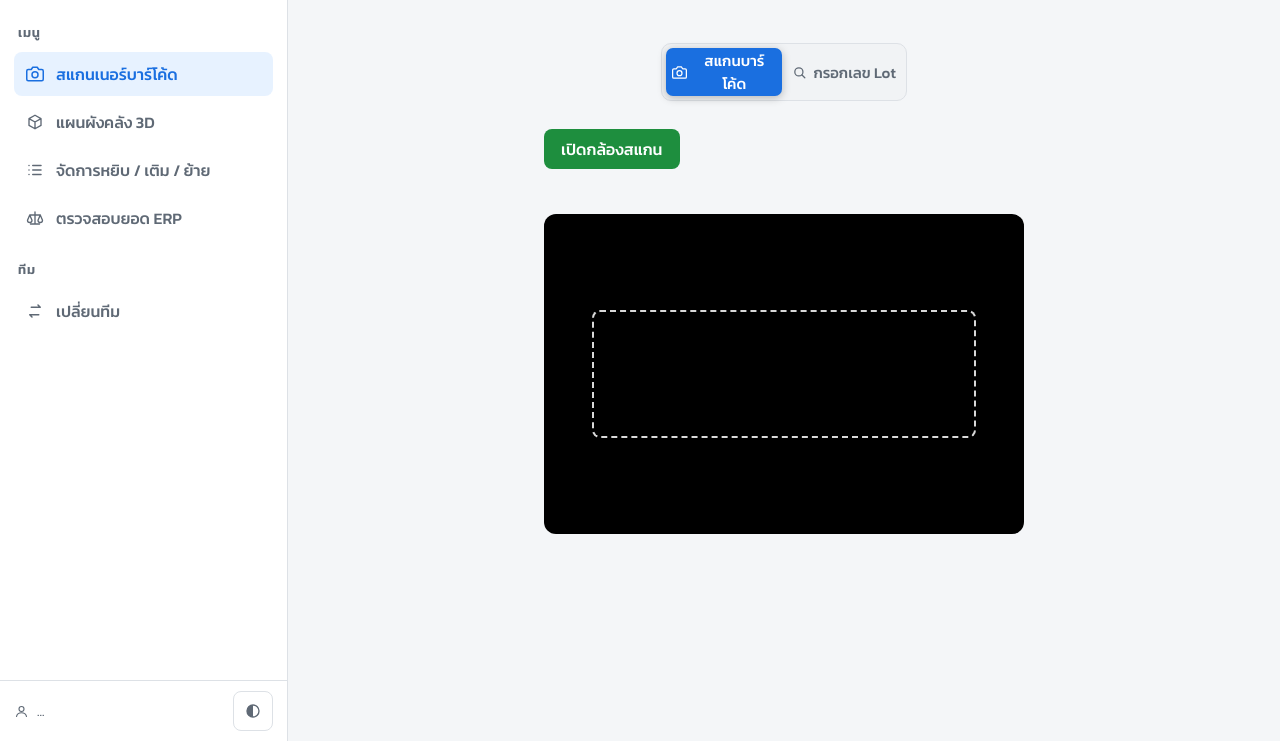
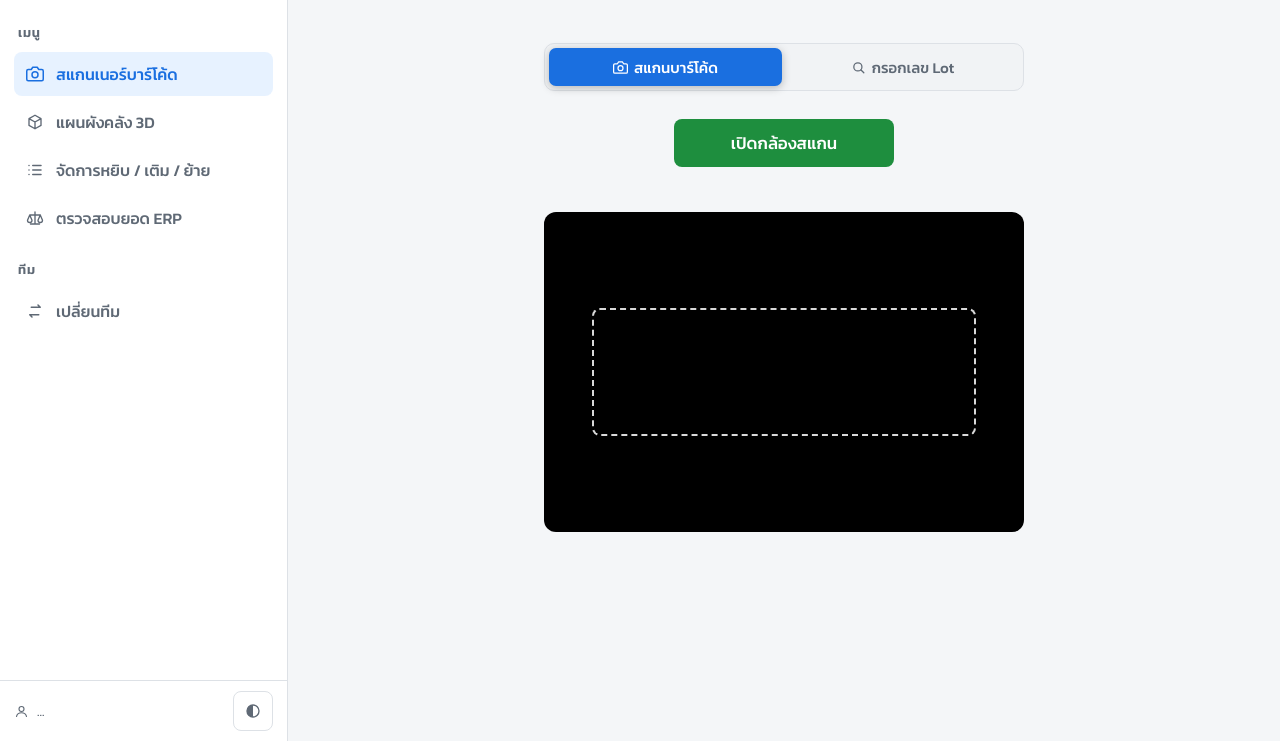
Before and after one commit to suppakornt-alt/aes-wh-location-scanner, a plain HTML site: page pages/picker.html in a window 1280 px wide. Shown: the part 59-800 px from the top of the page. Drawn offline with nearby package versions, Linux system fonts and the light colour scheme; some packages are replaced by stand-ins of ours; no server answers; a script that the page names is missing.

Commit message:
Adjust modes appearance

```diff
--- a/css/style.css
+++ b/css/style.css
@@ -662,6 +662,21 @@ h1, h2, h3 {
   padding-top: 20px;
 }
 
+.scanner-mode-switch {
+  width: 100%;
+  max-width: 480px;
+  box-sizing: border-box;
+}
+
+.scanner-camera-toggle {
+  display: block;
+  min-width: 220px;
+  min-height: 48px;
+  margin: 0 auto 10px;
+  padding: 10px 24px;
+  font-size: 1.05rem;
+}
+
 .scan-warning-msg {
   color: var(--accent-red);
   margin-bottom: 10px;
@@ -674,6 +689,7 @@ h1, h2, h3 {
   font-size: 1.0rem;
   margin-bottom: 15px;
   min-height: 20px;
+  text-align: center;
 }
 
 .scanner-container {
--- a/pages/picker.html
+++ b/pages/picker.html
@@ -151,7 +151,7 @@
           </div>
 
           <div id="primary-scan-mode">
-            <button id="toggle-btn" class="btn btn-primary" style="margin-bottom: 10px;">เปิดกล้องสแกน</button>
+            <button id="toggle-btn" class="btn btn-primary scanner-camera-toggle">เปิดกล้องสแกน</button>
             <div id="status" class="scan-status-msg"></div>
 
             <!-- Element 1: Scanner Viewport -->
```
